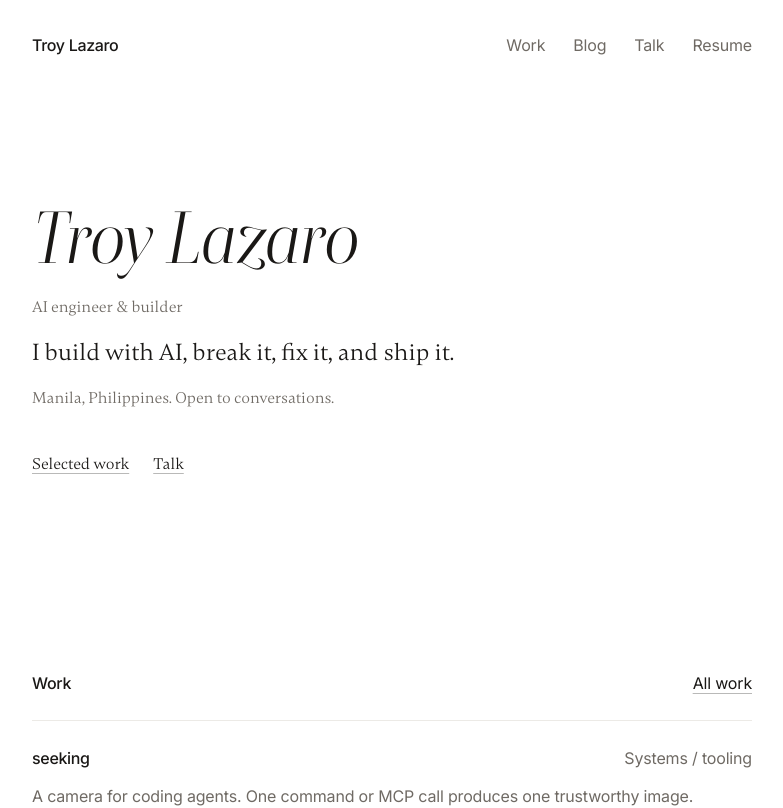
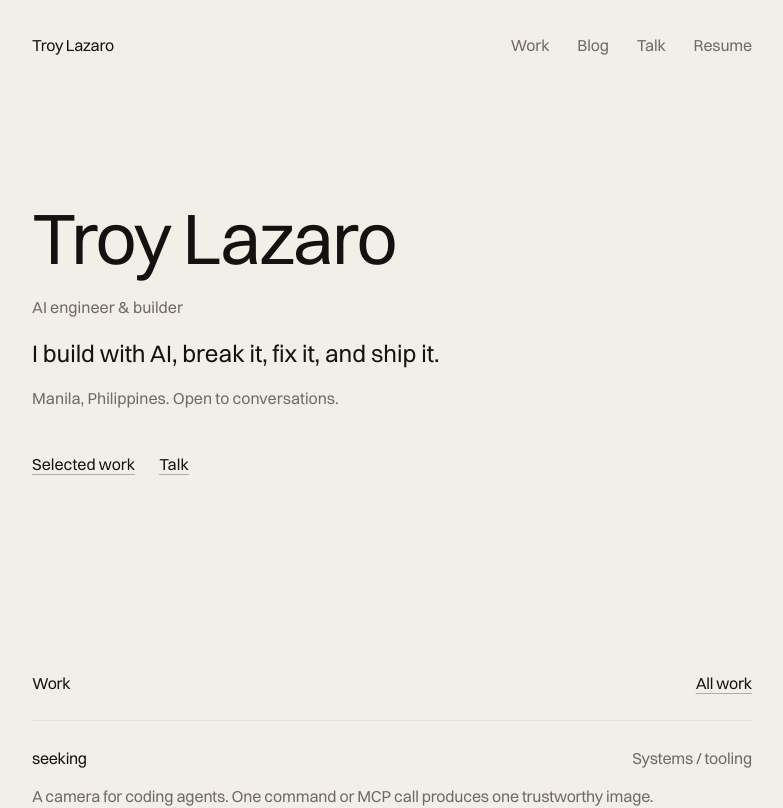
Before and after one commit to Troy-LL/Boring-Portfolio, a Next.js app: page / in a window 1280 px wide. Shown: the top 808 px of the page, without its empty margins (248-1031 px from the left). Built offline with nearby package versions, Linux system fonts and the light colour scheme.

Commit message:
Use one Switzer face on dirty-white paper.
Boska, Gambetta, and Inter were competing with the sheet. The page, the share card, and the resume plate now share one face and the brand paper.

```diff
--- a/src/app/globals.css
+++ b/src/app/globals.css
@@ -1,54 +1,6 @@
 @tailwind base;
 @tailwind components;
 @tailwind utilities;
-
-@font-face {
-  font-family: "Boska";
-  src: url("/fonts/Boska-Regular.woff2") format("woff2");
-  font-weight: 400;
-  font-style: normal;
-  font-display: swap;
-}
-
-@font-face {
-  font-family: "Boska";
-  src: url("/fonts/Boska-Italic.woff2") format("woff2");
-  font-weight: 400;
-  font-style: italic;
-  font-display: swap;
-}
-
-@font-face {
-  font-family: "Gambetta";
-  src: url("/fonts/Gambetta-Regular.woff2") format("woff2");
-  font-weight: 400;
-  font-style: normal;
-  font-display: swap;
-}
-
-@font-face {
-  font-family: "Gambetta";
-  src: url("/fonts/Gambetta-Medium.woff2") format("woff2");
-  font-weight: 500;
-  font-style: normal;
-  font-display: swap;
-}
-
-@font-face {
-  font-family: "Gambetta";
-  src: url("/fonts/Gambetta-Italic.woff2") format("woff2");
-  font-weight: 400;
-  font-style: italic;
-  font-display: swap;
-}
-
-@font-face {
-  font-family: "Switzer";
-  src: url("/fonts/Switzer-Light.woff2") format("woff2");
-  font-weight: 300;
-  font-style: normal;
-  font-display: swap;
-}
 
 @font-face {
   font-family: "Switzer";
@@ -58,29 +10,13 @@
   font-display: swap;
 }
 
-@font-face {
-  font-family: "Inter";
-  src: url("/fonts/Inter-Regular.woff2") format("woff2");
-  font-weight: 400;
-  font-style: normal;
-  font-display: swap;
-}
-
-@font-face {
-  font-family: "Inter";
-  src: url("/fonts/Inter-Medium.woff2") format("woff2");
-  font-weight: 500;
-  font-style: normal;
-  font-display: swap;
-}
-
 @layer base {
   :root {
-    --paper: #ffffff;
-    --beige: #f2eee8;
-    --ink: #1a1816;
+    --paper: #f2eee8;
+    --sheet: #ffffff;
+    --ink: #141210;
     --muted: #6f6a64;
-    --hairline: #eceae6;
+    --hairline: #e4dfd8;
     --ease-apple: cubic-bezier(0.32, 0.72, 0, 1);
     --duration-apple: 420ms;
   }
@@ -92,7 +28,7 @@
 
   body {
     @apply bg-paper text-ink antialiased;
-    font-family: "Inter", system-ui, sans-serif;
+    font-family: "Switzer", system-ui, sans-serif;
     font-size: 16px;
     font-weight: 400;
     line-height: 1.65;
@@ -122,16 +58,8 @@
 }
 
 @layer utilities {
-  .font-display {
-    font-family: "Boska", Georgia, serif;
-  }
-
   .font-ui {
     font-family: "Switzer", system-ui, sans-serif;
-  }
-
-  .font-body {
-    font-family: "Gambetta", Georgia, serif;
   }
 
   .font-medium {
@@ -164,7 +92,7 @@
 }
 
 ::-webkit-scrollbar-thumb {
-  background: #e4e1dc;
+  background: #d9d2c8;
   border: 3px solid var(--paper);
   border-radius: 100px;
   transition: background-color var(--duration-apple) var(--ease-apple);
@@ -172,7 +100,7 @@
 
 * {
   scrollbar-width: thin;
-  scrollbar-color: #e4e1dc var(--paper);
+  scrollbar-color: #d9d2c8 var(--paper);
 }
 
 @media (prefers-reduced-motion: reduce) {
--- a/src/app/layout.tsx
+++ b/src/app/layout.tsx
@@ -8,7 +8,7 @@ const title = `${SITE.name} | Portfolio`;
 const description = `${SITE.role}. ${SITE.positioning} ${SITE.location}.`;
 
 export const viewport: Viewport = {
-  themeColor: "#FFFFFF",
+  themeColor: "#F2EEE8",
 };
 
 export const metadata: Metadata = {
--- a/src/app/resume/page.tsx
+++ b/src/app/resume/page.tsx
@@ -21,7 +21,7 @@ export default function ResumePage() {
           Download PDF
         </TextLink>
       </div>
-      <div className="w-full bg-beige p-3 sm:p-4 min-h-[75vh] overflow-hidden">
+      <div className="w-full bg-sheet p-3 sm:p-4 min-h-[75vh] overflow-hidden">
         <ResumeEmbed className="min-h-[75vh]" />
       </div>
     </main>
--- a/src/lib/share-card.tsx
+++ b/src/lib/share-card.tsx
@@ -12,8 +12,8 @@ export const shareSize = {
 
 export const shareContentType = "image/png";
 
-const paper = "#FFFFFF";
-const ink = "#1A1816";
+const paper = "#F2EEE8";
+const ink = "#141210";
 const muted = "#6F6A64";
 
 async function font(file: string) {
@@ -21,11 +21,7 @@ async function font(file: string) {
 }
 
 export async function shareCard() {
-  const [boska, gambetta, switzer] = await Promise.all([
-    font("Boska-Italic.ttf"),
-    font("Gambetta-Regular.ttf"),
-    font("Switzer-Regular.ttf"),
-  ]);
+  const switzer = await font("Switzer-Regular.ttf");
   const host = new URL(SITE.url).host;
 
   return new ImageResponse(
@@ -45,7 +41,7 @@ export async function shareCard() {
         <div
           style={{
             display: "flex",
-            fontFamily: "Boska",
+            fontFamily: "Switzer",
             fontSize: 92,
             lineHeight: 1,
             letterSpacing: "-0.03em",
@@ -57,7 +53,7 @@ export async function shareCard() {
           style={{
             display: "flex",
             marginTop: 28,
-            fontFamily: "Gambetta",
+            fontFamily: "Switzer",
             fontSize: 28,
             color: muted,
           }}
@@ -69,7 +65,7 @@ export async function shareCard() {
             display: "flex",
             marginTop: 22,
             maxWidth: 860,
-            fontFamily: "Gambetta",
+            fontFamily: "Switzer",
             fontSize: 36,
             lineHeight: 1.35,
           }}
@@ -91,11 +87,7 @@ export async function shareCard() {
     ),
     {
       ...shareSize,
-      fonts: [
-        { name: "Boska", data: boska, style: "normal", weight: 400 },
-        { name: "Gambetta", data: gambetta, style: "normal", weight: 400 },
-        { name: "Switzer", data: switzer, style: "normal", weight: 400 },
-      ],
+      fonts: [{ name: "Switzer", data: switzer, style: "normal", weight: 400 }],
     }
   );
 }
--- a/tailwind.config.ts
+++ b/tailwind.config.ts
@@ -9,17 +9,15 @@ const config: Config = {
   theme: {
     extend: {
       colors: {
-        paper: "#FFFFFF",
-        beige: "#F2EEE8",
-        ink: "#1A1816",
+        paper: "#F2EEE8",
+        sheet: "#FFFFFF",
+        ink: "#141210",
         muted: "#6F6A64",
-        hairline: "#ECEAE6",
+        hairline: "#E4DFD8",
       },
       fontFamily: {
-        display: ["Boska", "Georgia", "serif"],
-        body: ["Gambetta", "Georgia", "serif"],
         ui: ["Switzer", "system-ui", "sans-serif"],
-        sans: ["Inter", "system-ui", "sans-serif"],
+        sans: ["Switzer", "system-ui", "sans-serif"],
       },
       maxWidth: {
         measure: "42rem",
```
